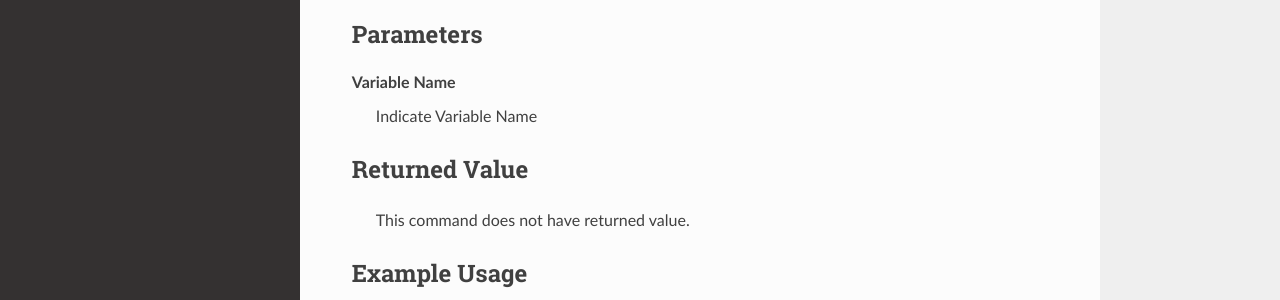
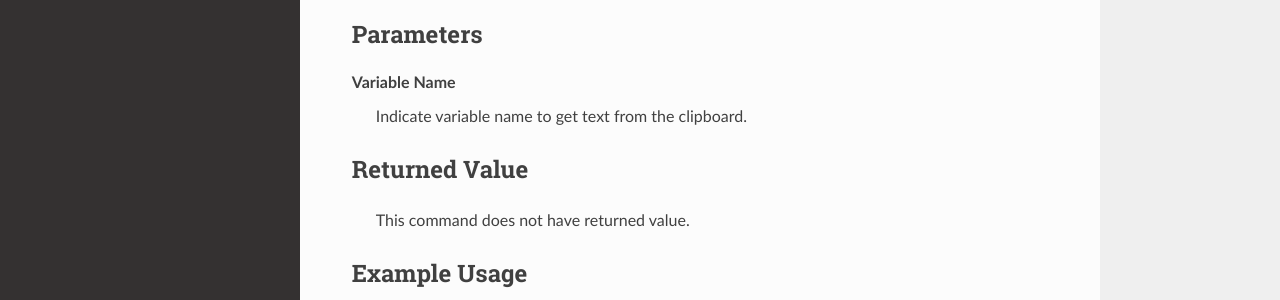
Before and after one commit to stupidmankind/BYpassDoc, a Sphinx documentation site: the page built from docs/source/commands/clipboardgettext.rst, in a window 1280 px wide and 1149 px high. Shown: the part 398-698 px from the top of the window. Built offline with Sphinx 7.4.7 and the Read the Docs theme 2.0.0, drawn with Linux system fonts in a browser that asks for light colours.

Commit message:
Update clipboardgettext.rst
Edit description

```diff
--- a/docs/source/commands/clipboardgettext.rst
+++ b/docs/source/commands/clipboardgettext.rst
@@ -8,13 +8,13 @@ Misc Commands
 Description
 -----------
 
-This command allows you to get text from the clipboard. Use this command when you want to copy the data from the clipboard and apply it to a variable.  You can then use the variable to extract the value.
+This command allows you to get text from the clipboard. Use this command when you want to copy the data from the clipboard and apply it to a variable. You can then use the variable to extract the value.
 
 Parameters
 ----------
 
 **Variable Name**
-	Indicate Variable Name
+	Indicate variable name to get text from the clipboard.
 
 
 
```
